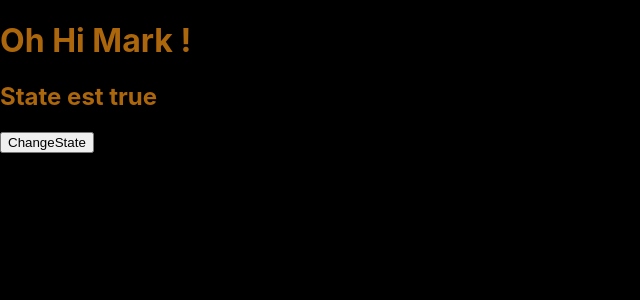
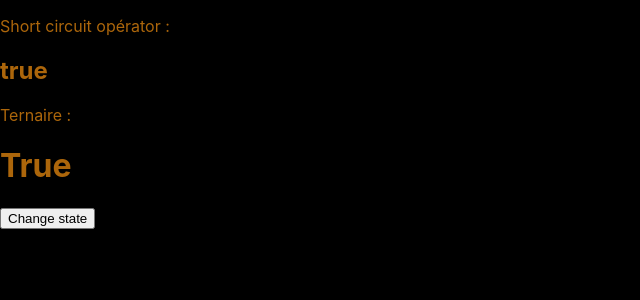
Before and after one commit to Feuzme/learn-react, a React (Create React App) app: page / in a window 1280 px wide. Shown: the top 300 px of the page, without its empty margins (0-640 px from the left). Built offline with nearby package versions, Linux system fonts and the light colour scheme.

Commit message:
ternaire

```diff
--- a/src/App.js
+++ b/src/App.js
@@ -12,29 +12,43 @@ function App() {
 
   let toggleContenu;
 
-  if(toggle){
+  if (toggle) {
     toggleContenu = <h2>State est true</h2>
   } else {
     toggleContenu = <h2>State est false</h2>
   }
 
-  if(toggle){
-    return (
-      <div className="App">
-        <h1> Oh Hi Mark !</h1>
-        {toggleContenu}
-        <button onClick={changeState}>ChangeState</button>
-      </div>
-    );
-  } else if (toggle === false) {
-    return (
-      <div className="App">
-        <h1> Oh Hi Mark !</h1>
-        {toggleContenu}
-        <button onClick={changeState}>ChangeState</button>
-      </div>
-    )
-  }
+  return (
+    <div className="App">
+      <p>Short circuit opérator : </p>
+      {
+        toggle && <h2>true</h2> // short circuit operator ternaire sans else
+      }
+      <p>Ternaire :</p>
+      {
+        toggle ? <h1>True</h1> : <h1>Nope</h1>
+      }
+      <button onClick={changeState}>Change state</button>
+    </div>
+  );
+
+  // if(toggle){
+  //   return (
+  //     <div className="App">
+  //       <h1> Oh Hi Mark !</h1>
+  //       {toggleContenu}
+  //       <button onClick={changeState}>ChangeState</button>
+  //     </div>
+  //   );
+  // } else if (toggle === false) {
+  //   return (
+  //     <div className="App">
+  //       <h1> Oh Hi Mark !</h1>
+  //       {toggleContenu}
+  //       <button onClick={changeState}>ChangeState</button>
+  //     </div>
+  //   )
+  // }
 
 }
 
```
